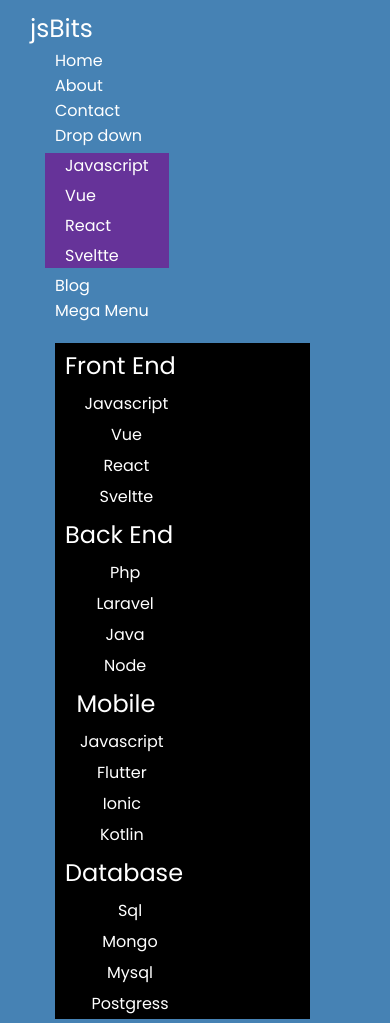
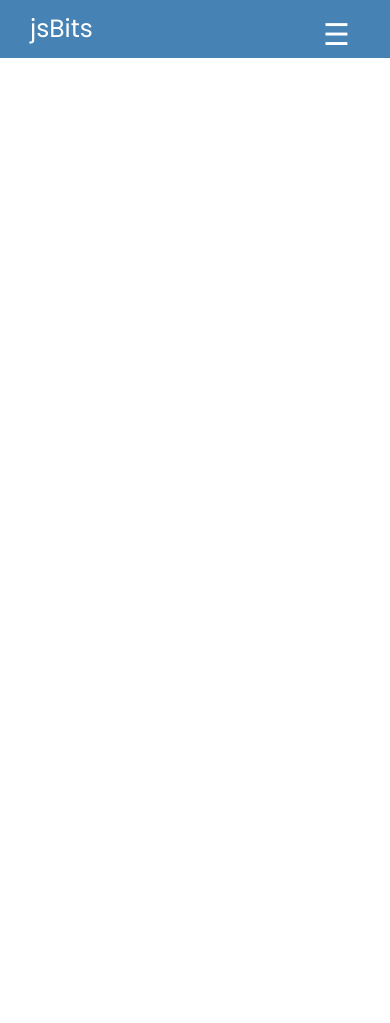
Before and after one commit to jomobrain1/jsbits, a plain HTML site: page mega/index.html in a window 390 px wide. After the commit the page ends 844 px from the top, so only its background shows below. Drawn offline with Linux system fonts and the light colour scheme.

Commit message:
mega menu

```diff
--- a/mega/app.js
+++ b/mega/app.js
@@ -0,0 +1,8 @@
+console.log('jomobrain1');
+
+let slide=document.querySelector('#slide')
+let links=document.querySelector('.links')
+slide.onclick=()=>{
+console.log(links);
+links.classList.toggle('left')
+}
--- a/mega/index.html
+++ b/mega/index.html
@@ -16,12 +16,16 @@
 
         <section class="links">
           <ul>
+
             <li><a href="#">Home</a></li>
             <li><a href="#">About</a></li>
             <li><a href="#">Contact</a></li>
             <li>
-              <a href="#">Drop down</a>
+              <input type="checkbox"  id="showDrop">
+              <a href="#" class="desktop">Drop down</a>
+              <label for="showDrop" class="mobile">Drop down</label>
               <ul class="drop-down">
+
                 <li><a href="#">Javascript</a></li>
                 <li><a href="#">Vue</a></li>
                 <li><a href="#">React</a></li>
@@ -30,7 +34,9 @@
             </li>
             <li><a href="#">Blog</a></li>
             <li>
-              <a href="#" class="mega">Mega Menu</a>
+              <a href="#" class="mega desktop">Mega Menu</a>
+              <input type="checkbox"  id="showMega">
+              <label for="showMega" class="mobile">Mega menu</label>
               <ul class="mega-menu">
                 <div class="content">
                   <section class="row">
@@ -66,7 +72,15 @@
             </li>
           </ul>
         </section>
+
+
+        <div for="slide" class="mobile menu" id="slide" >
+          &#9776;
+        </div>
+        <!-- <input type="checkbox"  id="slide"> -->
       </div>
     </nav>
+
+    <script src="./app.js"></script>
   </body>
 </html>
--- a/mega/style.css
+++ b/mega/style.css
@@ -24,114 +24,175 @@ nav .container {
   align-items: center;
   justify-content: space-between;
 }
-.logo{
+.logo {
   color: #fff;
   font-size: 25px;
   font-weight: 500;
 }
-.links ul{
+.links ul {
   display: inline-flex;
 }
-.links ul li{
+.links ul li {
   margin-left: 15px;
 }
-.links ul li a{
+.links ul li a {
   padding: 5px 10px;
 }
-.links .drop-down{
-
+.links .drop-down {
   background: rebeccapurple;
   width: min-content;
   line-height: 25px;
   position: absolute;
   top: 42px;
-    /* display: none; */
+  display: none;
+
   transition: all 0.8s ease;
-
 }
-.links .drop-down li{
+.links .drop-down li {
   margin: 5px 10px;
 }
-.links ul li:hover  .drop-down{
-  background-color: red;
+.links ul li:hover .drop-down {
   display: block;
 }
-.links ul li a{
+.links ul li a {
   color: #fff;
 }
 
-.links .mega-menu{
+.links .mega-menu {
   /* background: red; */
   position: absolute;
   top: 50px;
-  width:100%;
+  width: 100%;
   left: 0;
   padding: 20px 30px;
-  /* display: none; */
-
+  display: none;
 }
-.mega-menu .content{
+.mega-menu .content {
   background-color: black;
   width: 100%;
   display: flex;
   align-items: center;
   justify-content: space-around;
   padding: 30px 40px;
-
 }
-.links ul li:hover  .mega-menu{
+.links ul li:hover .mega-menu {
   display: block;
 }
-.row{
+.row {
   display: flex;
   align-items: center;
   justify-content: center;
   flex-direction: column;
 }
-.row li{
+.row li {
   margin: 3px 3px;
 }
-.row li a{
+.row li a {
   padding: 10px 3px;
   border-radius: 10px;
 }
-.row li a:hover{
+.row li a:hover {
   background-color: #242526;
 }
-.row>a{
+.row > a {
   font-size: 24px;
 }
+input[type="checkbox"] {
+  display: none;
+}
+@media (min-width: 970px) {
+  .mobile {
+    display: none;
+  }
+}
+@media (max-width: 970px) {
+  #slide:hover {
+    cursor: pointer;
+  }
 
+  .links {
+    padding: 0;
+    position: fixed;
+    left: -100%;
+    width: 100%;
+    top: 80px;
+    background-color: slateblue;
+  }
+  .links.left {
+    left: 0;
+  }
 
-@media (max-width:970px){
-  .drop-down{
+  .links ul li {
+    margin: 10px 3px;
+  }
+  .desktop {
+    display: none;
+  }
+  .mobile {
+    color: #fff;
+    padding: 3px 10px 3px 10px;
+  }
+  .drop-down {
+    display: block;
+    max-height: 0;
+    overflow: hidden;
+  }
+  #showDrop:checked ~ .drop-down {
+    display: block;
+    max-height: 100%;
+    overflow: auto;
+  }
+
+  .links .drop-down {
     display: block;
   }
-  .links .mega-menu{
+
+  .links .mega-menu {
     position: static;
-    margin-left: -20px;
+    margin: 0;
+    padding: 0;
+    display: block;
+    max-height: 0;
+    overflow: hidden;
+  }
+  .mega-menu .content {
+    margin: 0;
+    padding: 2px 0px 2px 10px;
+  }
+  #showMega:checked ~ .mega-menu {
+    display: block;
+    max-height: 100%;
+    overflow: auto;
+  }
 
-
-  }
-  .mega-menu .content{
+  .mega-menu .content {
     flex-direction: column;
     align-items: baseline;
-  padding: 0;
-
   }
-  nav{
-
+  nav {
     height: 100%;
   }
-  nav .container{
+  nav .container {
     display: block;
     height: 100%;
   }
-  .links ul{
+  .links ul {
     display: block;
+    overflow-y: auto;
   }
-.links .drop-down{
+  .links .drop-down {
     position: static;
+  }
+  .menu {
+    position: absolute;
+    top: 10px;
+    font-size: 30px;
+    right: 30px;
+  }
+  .cancel {
+    position: static;
+    margin-left: 90%;
+    font-size: 30px;
   }
 
 }
```
Lines whose indentation alone changed are shown as unchanged.
